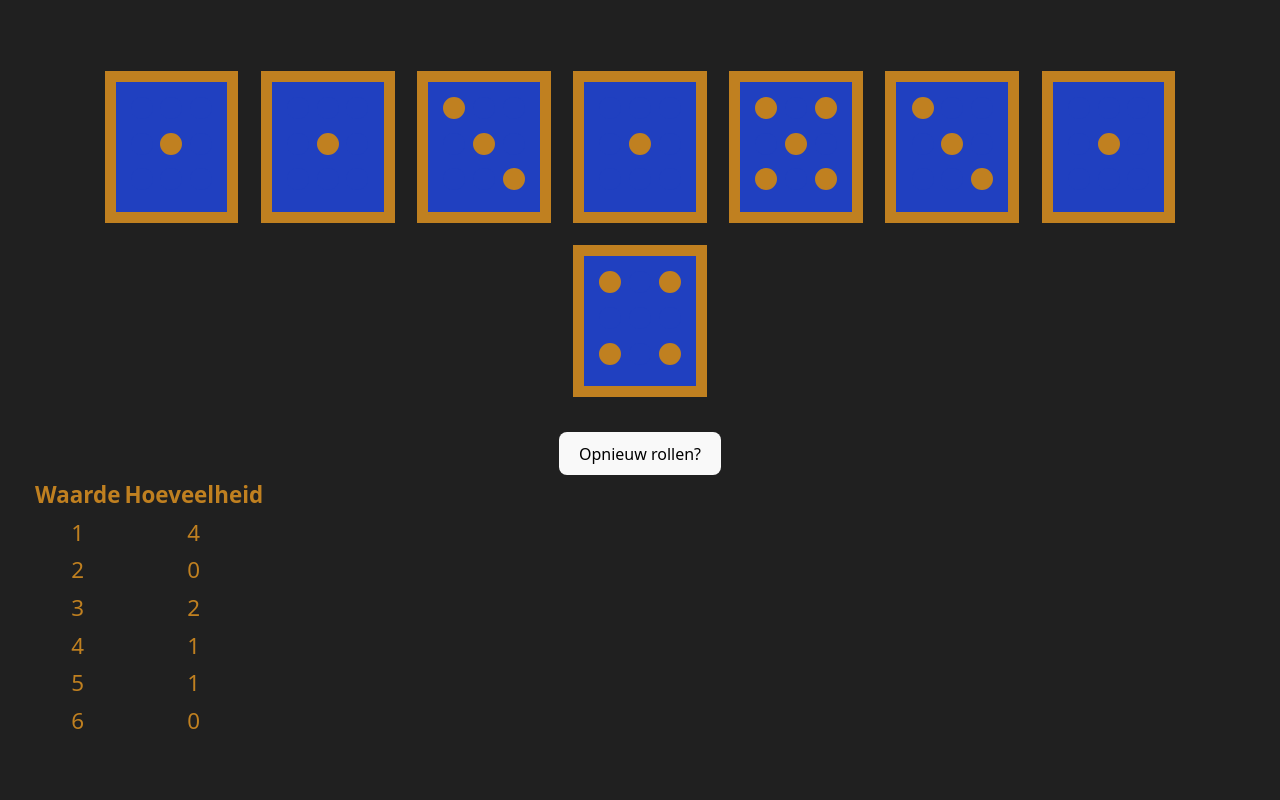
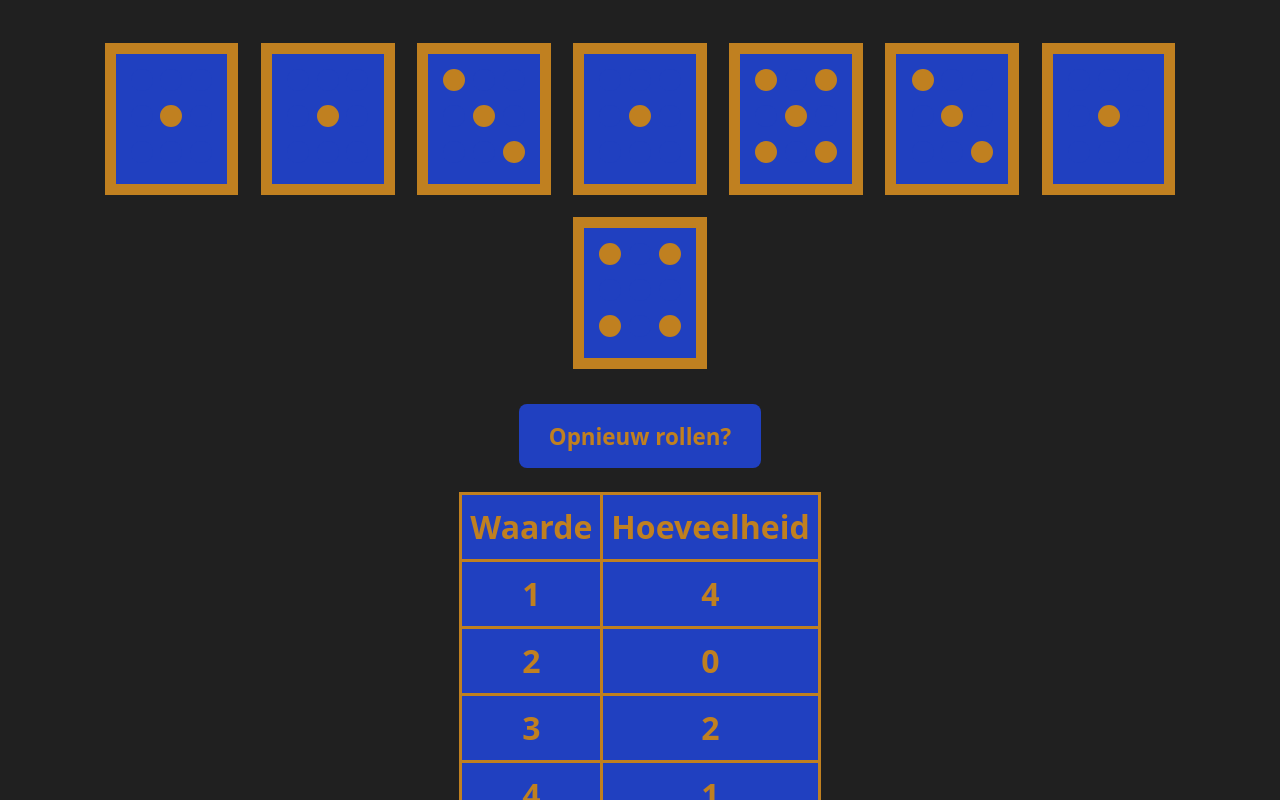
Before and after one commit to janderkkotlarski/vue_dobbelstenen, a Vue app: page / in a window 1280 px wide. Shown: the top 800 px of the page. Built offline with nearby package versions, Linux system fonts and the light colour scheme.

Commit message:
Fully working, let-s see what can be refactored

```diff
--- a/src/components/Display.vue
+++ b/src/components/Display.vue
@@ -5,6 +5,8 @@ import Dice from './Dice.vue';
 const valueMax = 6;
 
 const diceAmount = 8;
+
+const valueCounts = ref([]);
 
 const roll = () => Math.floor(valueMax * Math.random()) + 1;
 
@@ -23,6 +25,9 @@ const diceValues = ref(rolling());
 const reroll = index => {
     // With ref, the value is the array on to which to apply the index.
     diceValues.value[index] = roll();
+
+    // Recalculate dice value counts
+    valueCounting();
 };
 
 const rerolling = () => {
@@ -31,21 +36,10 @@ const rerolling = () => {
     }
 };
 
-const valueCountInit = () => {
-    let counts = [];
-
-    for (let i = 0; i < valueMax; ++i) {
-        counts.push({diceValue: i + 1, rollCount: 0});
-    }
-
-    return counts;
-};
-
-// const valueCounts = ref(valueCountInit());
-
-const valueRecount = () => {
-    let counts = [];
-
+const valueCounting = () => {
+    // .value is the key to correct ref usage
+    // This works like a charm, even for empty arrays
+    // Just start at index 0
     for (let i = 0; i < valueMax; ++i) {
         let count = 0;
 
@@ -55,13 +49,11 @@ const valueRecount = () => {
             }
         }
 
-        counts.push({diceValue: i + 1, rollCount: count});
+        valueCounts.value[i] = {diceValue: i + 1, rollCount: count};
     }
-
-    return counts;
 };
 
-const valueCounts = ref(valueRecount());
+valueCounting();
 </script>
 
 <template>
@@ -70,6 +62,7 @@ const valueCounts = ref(valueRecount());
     </div>
     <br />
     <button @click="rerolling">Opnieuw rollen?</button>
+    <br />
     <br />
     <table>
         <tr>
--- a/src/style.css
+++ b/src/style.css
@@ -4,7 +4,8 @@
   font-weight: 400;
 
   color-scheme: light dark;
-  color: rgba(255, 255, 255, 0.87);
+
+  color: #c04020;
   background-color: #202020;
 
   font-synthesis: none;
@@ -29,18 +30,18 @@ h1 {
 }
 
 button {
+  color:#c08020;
   border-radius: 8px;
-  border: 1px solid transparent;
+  border: 3px solid transparent;
   padding: 0.6em 1.2em;
-  font-size: 1em;
-  font-weight: 500;
+  font-size: 1.4em;
+  font-weight: bold;
   font-family: inherit;
-  background-color: #1a1a1a;
   cursor: pointer;
   transition: border-color 0.25s;
 }
 button:hover {
-  border-color: #646cff;
+  border-color: #c04020;
 }
 button:focus,
 button:focus-visible {
@@ -57,13 +58,13 @@ button:focus-visible {
 @media (prefers-color-scheme: light) {
   :root {
     color: #213547;
-    background-color: #ffffff;
+    background-color: #ffc080;
   }
   a:hover {
-    color: #747bff;
+    color: #7bff47;
   }
   button {
-    background-color: #f9f9f9;
+    background-color: #2040c0;
   }
 }
 
@@ -78,9 +79,22 @@ a:hover {
 
 table {
   color: #c08020;
-  background-color: #202020;
 
-  font-size: 1.4em;
+  margin-left: auto;
+  margin-right: auto;
+  background-color: #2040c0;
+
+  font-size: 2em;
+}
+
+table, th, td {
+  font-weight: bold;
+  border: 3px solid;
+  border-collapse: collapse;
+}
+
+th, td {
+  padding: 0.25em;
 }
 
 .eye {
```
